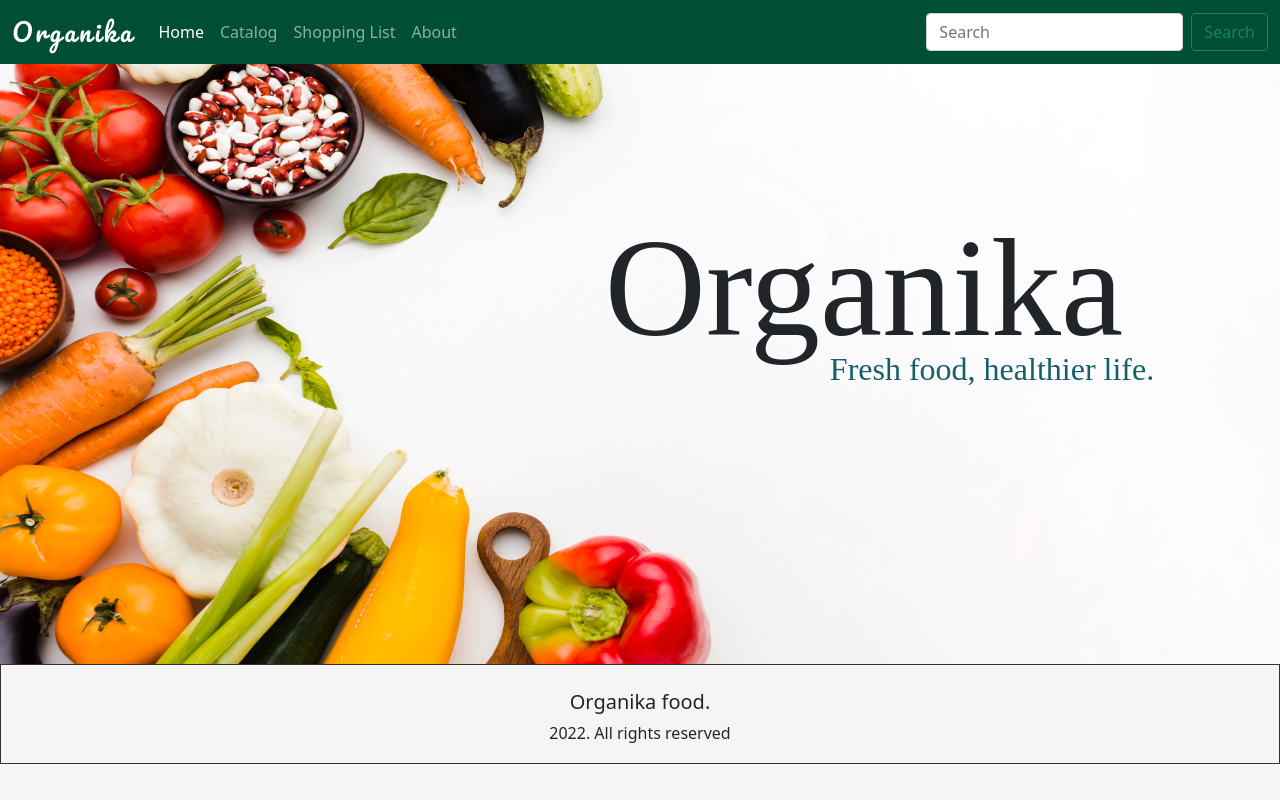
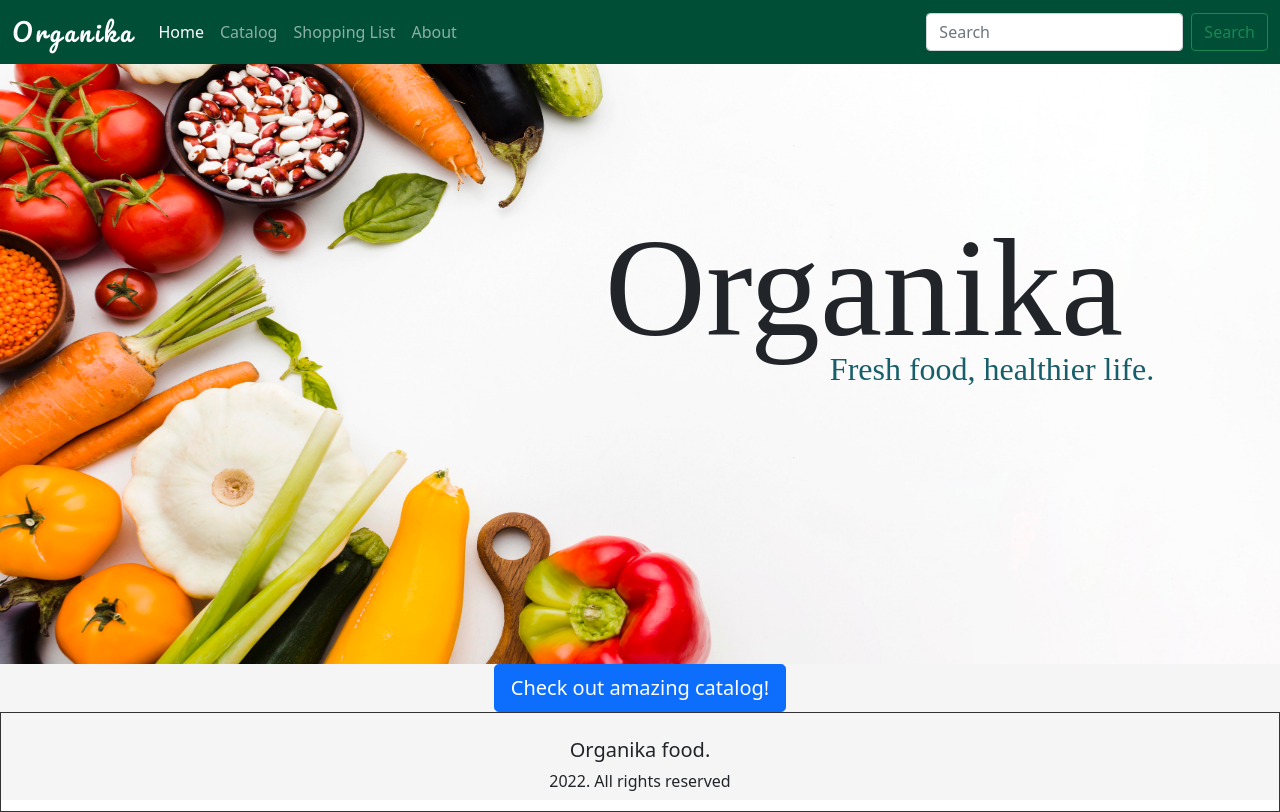
Before and after one commit to drinzunza/OnlineStorefrontend_Ch27, a React (Create React App) app: page /home in a window 1280 px wide. Built offline with nearby package versions, Linux system fonts and the light colour scheme.

Commit message:
Test changes

```diff
--- a/src/components/home.jsx
+++ b/src/components/home.jsx
@@ -1,4 +1,5 @@
 import "./home.css";
+import { Link } from "react-router-dom";
 
 const Home = () => {
   return (
@@ -10,6 +11,12 @@ const Home = () => {
         </div>
         <img src="/images/wrap2.jpg" alt="fresh food"></img>
       </div>
+
+      <div>
+        <Link className="btn btn-lg btn-primary" to="/catalog">
+          Check out amazing catalog!
+        </Link>
+      </div>
     </div>
   );
 };
```
Also changed, not shown: help.txt (added).
